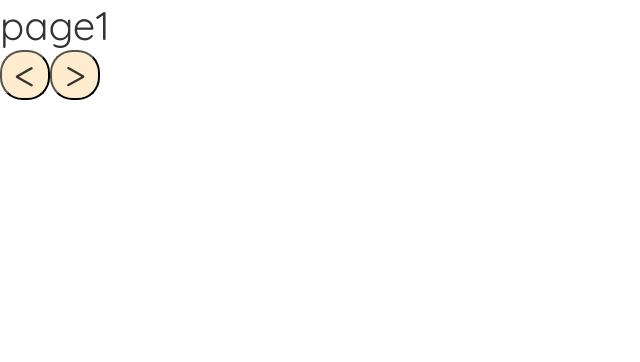
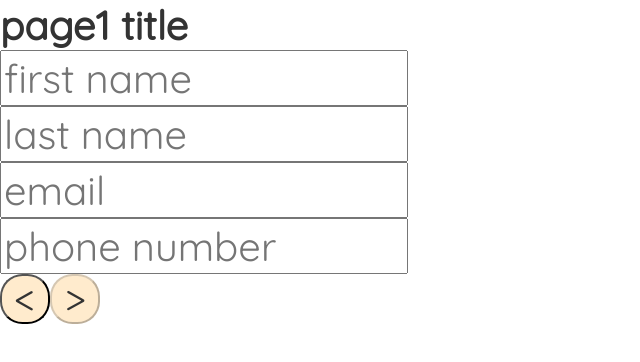
Before and after one commit to David-Buchukuri/form, a React (Create React App) app: page / in a window 1280 px wide. Both pictures are taken after a click on the button "start questionnarie". Shown: the top 362 px of the page, without its empty margins (0-640 px from the left). Built offline with nearby package versions, Linux system fonts and the light colour scheme.

Commit message:
implemented validation and navigation for 1 page

```diff
--- a/package.json
+++ b/package.json
@@ -8,6 +8,7 @@
     "@testing-library/user-event": "^13.5.0",
     "react": "^17.0.2",
     "react-dom": "^17.0.2",
+    "react-router-dom": "^6.2.2",
     "react-scripts": "5.0.0",
     "web-vitals": "^2.1.4"
   },
--- a/src/App.css
+++ b/src/App.css
@@ -22,3 +22,25 @@
   width: 100px;
   display: flex;
 }
+
+.home-wrapper {
+  display: flex;
+  flex-direction: column;
+}
+
+.home-wrapper button {
+  width: 600px;
+}
+
+.page {
+  display: flex;
+  flex-direction: column;
+}
+
+.page input {
+  width: 400px;
+}
+
+.page p {
+  font-size: 25px;
+}
--- a/src/App.js
+++ b/src/App.js
@@ -1,22 +1,21 @@
 import "./App.css";
 import Form from "./components/form";
-// import Home from "./components/home";
-// import { BrowserRouter as Router, Route, Routes } from "react-router-dom";
+import Applications from "./components/applications";
+import { BrowserRouter as Router, Route, Routes } from "react-router-dom";
 function App() {
   return (
-    // <Router>
-    //   <div className="App">
-    //     <Routes>
-    //       <Route path="/" element={<Home />} />
-    //       <Route path="/form" element={<FormContainer />} />
-
-    //       <Route path="*" element={<div>couldn't find this page</div>} />
-    //     </Routes>
-    //   </div>
-    // </Router>
-    <div className="App">
-      <Form />
-    </div>
+    <Router>
+      <div className="App">
+        <Routes>
+          <Route path="/" element={<Form />} />
+          <Route path="/applications" element={<Applications />} />
+          <Route path="*" element={<div>couldn't find this page</div>} />
+        </Routes>
+      </div>
+    </Router>
+    // <div className="App">
+    //   <Form />
+    // </div>
   );
 }
 
--- /dev/null
+++ b/src/components/applications.js
@@ -0,0 +1,5 @@
+const Applications = () => {
+  return <div>all aplications</div>;
+};
+
+export default Applications;
--- a/src/components/form.js
+++ b/src/components/form.js
@@ -5,10 +5,19 @@ import Page4 from "./page4";
 import Home from "./home";
 import Submit from "./submit";
 
-import { useState } from "react";
-
+import { useState, useEffect } from "react";
+// import { NextDisabledContext,nameErrContext,lastNameErr,emailErr,phoneErr } from "../helper/context";
 const Form = () => {
   const [page, setPage] = useState(0);
+  const [nextDisabled, setNextDisabled] = useState(true);
+  const [firstName, setfirstName] = useState("");
+  const [lastName, setLastName] = useState("");
+  const [email, setEmail] = useState("");
+  const [phone, setPhone] = useState("");
+  const [firstNameErr, setfirstNameErr] = useState(null);
+  const [lastNameErr, setLastNameErr] = useState(null);
+  const [emailErr, setEmailErr] = useState(null);
+  const [phoneErr, setPhoneErr] = useState(null);
 
   const handleNext = () => {
     return setPage(page + 1);
@@ -22,7 +31,28 @@ const Form = () => {
     if (page >= 0 && page <= 5) {
       switch (page) {
         case 1:
-          return <Page1 />;
+          return (
+            <Page1
+              nextDisabled={nextDisabled}
+              setNextDisabled={setNextDisabled}
+              firstName={firstName}
+              setfirstName={setfirstName}
+              lastName={lastName}
+              setLastName={setLastName}
+              email={email}
+              setEmail={setEmail}
+              phone={phone}
+              setPhone={setPhone}
+              firstNameErr={firstNameErr}
+              setfirstNameErr={setfirstNameErr}
+              lastNameErr={lastNameErr}
+              setLastNameErr={setLastNameErr}
+              emailErr={emailErr}
+              setEmailErr={setEmailErr}
+              phoneErr={phoneErr}
+              setPhoneErr={setPhoneErr}
+            />
+          );
         case 2:
           return <Page2 />;
         case 3:
@@ -36,9 +66,23 @@ const Form = () => {
       }
     }
   };
+
+  useEffect(() => {
+    if (
+      firstNameErr === false &&
+      lastNameErr === false &&
+      emailErr === false &&
+      phoneErr === false &&
+      page === 1
+    ) {
+      setNextDisabled(false);
+    } else {
+      setNextDisabled(true);
+    }
+  }, [firstNameErr, lastNameErr, emailErr, phoneErr]);
   return (
     <div className="form-wrapper">
-      {console.log(page)}
+      {/* <NextDisabledContext.Provider value={{nextDisabled: { nextDisabled, setNextDisabled }, nameErr{}}}> */}
       <div className="page">{displayPage()}</div>
 
       {page >= 1 && page <= 4 && (
@@ -46,11 +90,16 @@ const Form = () => {
           <button className="arrow" onClick={handleBack}>
             {"<"}
           </button>
-          <button className="arrow" onClick={handleNext}>
+          <button
+            className="arrow"
+            disabled={nextDisabled}
+            onClick={handleNext}
+          >
             {">"}
           </button>
         </div>
       )}
+      {/* </NextDisabledContext.Provider> */}
     </div>
   );
 };
--- a/src/components/home.js
+++ b/src/components/home.js
@@ -1,13 +1,13 @@
-// import { Link } from "react-router-dom";
+import { Link } from "react-router-dom";
 
 const Home = ({ forward }) => {
   return (
-    <div>
-      <div>home</div>
-      {/* <Link to="/form" onClick={handleNext}>
-        go to form
-      </Link>*/}
+    <div className="home-wrapper">
+      <div>homepage</div>
       <button onClick={forward}>start questionnarie</button>
+      <Link to="/applications">
+        <button>go to all applications</button>
+      </Link>
     </div>
   );
 };
--- a/src/components/page1.js
+++ b/src/components/page1.js
@@ -1,5 +1,142 @@
-const Page1 = () => {
-  return <div>page1</div>;
+// import { useState, useEffect, useContext } from "react";
+// import { NextDisabledContext } from "../helper/context";
+// const Page1 = ({ data, setData, setNextDisabled }) => {
+const Page1 = ({
+  firstName,
+  setfirstName,
+  lastName,
+  setLastName,
+  email,
+  setEmail,
+  phone,
+  setPhone,
+  firstNameErr,
+  setfirstNameErr,
+  lastNameErr,
+  setLastNameErr,
+  emailErr,
+  setEmailErr,
+  phoneErr,
+  setPhoneErr,
+}) => {
+  // // // // const [nameErr, setnameErr] = useState(null);
+  // // // // const { nextDisabled, setNextDisabled } = useContext(NextDisabledContext);
+  // // // // const [lastNameErr, setlastNameErr] = useState(null);
+  // // // // const [emailErr, setEmailErr] = useState(null);
+  // // // // const [phoneErr, setPhoneErr] = useState(null);
+
+  const firstLastNameCheck = (word, setter) => {
+    console.log(firstName);
+    word = word.replace(/\s/g, "");
+    if (!/[^a-zA-Z]/.test(word) && word.length >= 2) {
+      setter(false);
+    } else {
+      setter(true);
+    }
+  };
+
+  const handleName = (e) => {
+    setfirstName(e.target.value);
+    firstLastNameCheck(e.target.value, setfirstNameErr);
+  };
+
+  const handleSurname = (e) => {
+    setLastName(e.target.value);
+    firstLastNameCheck(e.target.value, setLastNameErr);
+  };
+
+  const handleEmail = (e) => {
+    setEmail(e.target.value);
+    if (
+      /^(([^<>()[\]\\.,;:\s@"]+(\.[^<>()[\]\\.,;:\s@"]+)*)|(".+"))@((\[[0-9]{1,3}\.[0-9]{1,3}\.[0-9]{1,3}\.[0-9]{1,3}\])|(([a-zA-Z\-0-9]+\.)+[a-zA-Z]{2,}))$/.test(
+        e.target.value
+      )
+    ) {
+      setEmailErr(false);
+    } else {
+      setEmailErr(true);
+    }
+  };
+
+  const handlePhone = (e) => {
+    setPhone(e.target.value.replace(/\s/g, ""));
+
+    let value = e.target.value.substr(1, e.target.value.length - 1);
+
+    value = value.replace(/\s/g, "");
+    let isNum = /^\d+$/.test(value);
+
+    if (isNum && value.length === 9 && e.target.value.substr(0, 4) === "+995") {
+      setPhoneErr(false);
+    } else {
+      setPhoneErr(true);
+    }
+  };
+
+  // //// useEffect(() => {
+  // ////   if (
+  // ////     (nameErr === false &&
+  // ////       lastNameErr === false &&
+  // ////       emailErr === false &&
+  // ////       phoneErr === false) ||
+  // ////     data.page1Valid
+  // ////   ) {
+  // ////     console.log("if");
+  // ////     setData({ ...data, page1Valid: true });
+  // ////   } else {
+  // // //      console.log("else");
+  // // //    setData({ ...data, page1Valid: false });
+  // // //   }
+  // // //  }, [nameErr, lastNameErr, emailErr, phoneErr]);
+
+  return (
+    <div className="page">
+      {/* {console.log(phoneErr)} */}
+      <h2>page1 title</h2>
+      <input
+        placeholder="first name"
+        type="text"
+        required
+        value={firstName}
+        onChange={handleName}
+      />
+      {firstNameErr && (
+        <p>
+          length of name should be greater than 2 and contain only characters
+        </p>
+      )}
+      <input
+        placeholder="last name"
+        type="text"
+        required
+        value={lastName}
+        onChange={handleSurname}
+      />
+      {lastNameErr && (
+        <p>
+          length of last name should be greater than 2 and contain only
+          characters
+        </p>
+      )}
+
+      <input
+        placeholder="email"
+        type="text"
+        required
+        value={email}
+        onChange={handleEmail}
+      />
+      {emailErr && <p>provide valid email</p>}
+
+      <input
+        placeholder="phone number"
+        type="text"
+        value={phone}
+        onChange={handlePhone}
+      />
+      {phoneErr && <p>number must start with +995 and contain 9 digits</p>}
+    </div>
+  );
 };
 
 export default Page1;
--- /dev/null
+++ b/src/helper/context.js
@@ -0,0 +1,7 @@
+import { createContext } from "react";
+
+export const NextDisabledContext = createContext({});
+export const nameErrContext = createContext({});
+export const lastNameErr = createContext({});
+export const emailErr = createContext({});
+export const phoneErr = createContext({});
```
Also changed, not shown: 1 other file (tests, documents, lock files or other folders).
